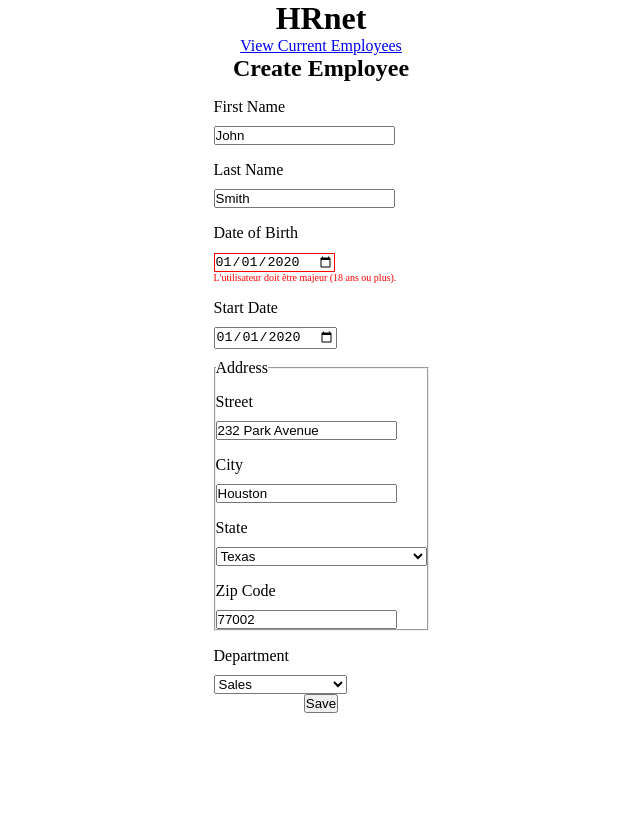
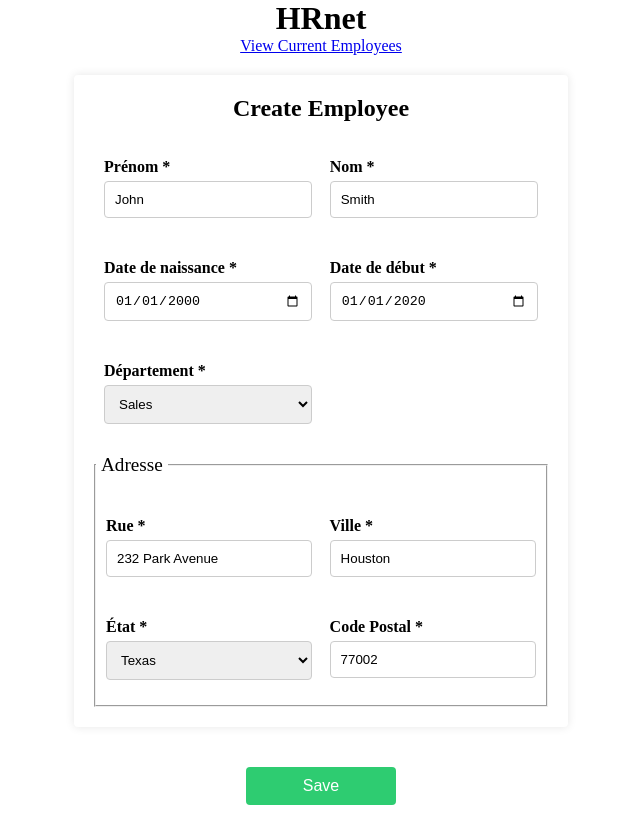
Before and after one commit to EricBouillaut-Dev/OC_Projet14, a React (Create React App) app in the folder Front/: page / in a window 1280 px wide. Shown: the whole page, without its empty margins (319-959 px from the left). Built offline with nearby package versions, Linux system fonts and the light colour scheme.

Commit message:
habillage css

```diff
--- a/Front/src/components/EmployeeForm.js
+++ b/Front/src/components/EmployeeForm.js
@@ -3,8 +3,12 @@ import states from "../datas/states";
 
 function EmployeeForm({ employee, ErrorFields, handleChange }) {
   return (
+    <div className="employee-form-container">
+      <h2>Create Employee</h2>
       <form id="create-employee">
-      <label htmlFor="firstName">First Name</label>
+        <div className="form-row">
+          <div className="form-group">
+            <label htmlFor="firstName">Prénom *</label>
             <input
               type="text"
               id="firstName"
@@ -17,8 +21,9 @@ function EmployeeForm({ employee, ErrorFields, handleChange }) {
                 Le prénom doit contenir au moins 2 caractères.
               </div>
             )}
-
-      <label htmlFor="lastName">Last Name</label>
+          </div>
+          <div className="form-group">
+            <label htmlFor="lastName">Nom *</label>
             <input
               type="text"
               id="lastName"
@@ -31,8 +36,11 @@ function EmployeeForm({ employee, ErrorFields, handleChange }) {
                 Le nom doit contenir au moins 2 caractères.
               </div>
             )}
-
-      <label htmlFor="dateOfBirth">Date of Birth</label>
+          </div>
+        </div>
+        <div className="form-row">
+          <div className="form-group">
+            <label htmlFor="dateOfBirth">Date de naissance *</label>
             <input
               type="date"
               id="dateOfBirth"
@@ -47,8 +55,9 @@ function EmployeeForm({ employee, ErrorFields, handleChange }) {
                   : "Veuillez sélectionner une date de naissance."}
               </div>
             )}
-
-      <label htmlFor="startDate">Start Date</label>
+          </div>
+          <div className="form-group">
+            <label htmlFor="startDate">Date de début *</label>
             <input
               type="date"
               id="startDate"
@@ -61,11 +70,30 @@ function EmployeeForm({ employee, ErrorFields, handleChange }) {
                 Veuillez sélectionner une date de début.
               </div>
             )}
-
+          </div>
+        </div>
+        <div className="form-row">
+          <div className="form-group">
+            <label htmlFor="department">Département *</label>
+            <select
+              id="department"
+              value={employee.department}
+              onChange={handleChange}
+            >
+              <option value="">Sélectionnez</option>
+              <option value="Sales">Sales</option>
+              <option value="Marketing">Marketing</option>
+              <option value="Engineering">Engineering</option>
+              <option value="Human Resources">Human Resources</option>
+              <option value="Legal">Legal</option>
+            </select>
+          </div>
+        </div>
         <fieldset className="address">
-        <legend>Address</legend>
-
-        <label htmlFor="street">Street</label>
+          <legend>Adresse</legend>
+          <div className="form-row">
+            <div className="form-group">
+              <label htmlFor="street">Rue *</label>
               <input
                 type="text"
                 id="street"
@@ -78,8 +106,9 @@ function EmployeeForm({ employee, ErrorFields, handleChange }) {
                   L'adresse doit contenir au moins 2 caractères.
                 </div>
               )}
-
-        <label htmlFor="city">City</label>
+            </div>
+            <div className="form-group">
+              <label htmlFor="city">Ville *</label>
               <input
                 type="text"
                 id="city"
@@ -92,17 +121,22 @@ function EmployeeForm({ employee, ErrorFields, handleChange }) {
                   La ville doit contenir au moins 2 caractères.
                 </div>
               )}
-
-        <label htmlFor="state">State</label>
+            </div>
+          </div>
+          <div className="form-row">
+            <div className="form-group">
+              <label htmlFor="state">État *</label>
               <select id="state" value={employee.state} onChange={handleChange}>
+                <option value="">Sélectionnez</option>
                 {states.map((state) => (
                   <option key={state.abbreviation} value={state.abbreviation}>
                     {state.name}
                   </option>
                 ))}
               </select>
-
-        <label htmlFor="zipCode">Zip Code</label>
+            </div>
+            <div className="form-group">
+              <label htmlFor="zipCode">Code Postal *</label>
               <input
                 type="number"
                 id="zipCode"
@@ -115,21 +149,11 @@ function EmployeeForm({ employee, ErrorFields, handleChange }) {
                   Le code postal doit contenir au moins 2 chiffres.
                 </div>
               )}
+            </div>
+          </div>
         </fieldset>
-
-      <label htmlFor="department">Department</label>
-      <select
-        id="department"
-        value={employee.department}
-        onChange={handleChange}
-      >
-        <option value="Sales">Sales</option>
-        <option value="Marketing">Marketing</option>
-        <option value="Engineering">Engineering</option>
-        <option value="Human Resources">Human Resources</option>
-        <option value="Legal">Legal</option>
-      </select>
       </form>
+    </div>
   );
 }
 
--- a/Front/src/css/app.css
+++ b/Front/src/css/app.css
@@ -1,3 +1,4 @@
 @import './home.css';
+@import './employee-form.css';
 @import './employee-list.css';
 @import './modal.css';
--- /dev/null
+++ b/Front/src/css/employee-form.css
@@ -0,0 +1,90 @@
+.employee-form-container {
+    max-width: 800px;
+    margin: 20px auto;
+    padding: 20px;
+    background-color: #fff;
+    border-radius: 4px;
+    box-shadow: 0 0 10px rgba(0,0,0,0.1);
+  }
+
+  .employee-form-container h2 {
+    text-align: center;
+    margin-bottom: 20px;
+  }
+
+  .form-row {
+    display: flex;
+    flex-wrap: wrap;
+    justify-content: space-between;
+    margin: 0 10px;
+  }
+
+  .form-group {
+    display: flex;
+    flex-direction: column;
+    width: 100%;
+    /* margin-bottom: 10px; */
+  }
+
+
+
+  .form-group label {
+    margin-bottom: 5px;
+    font-weight: bold;
+  }
+
+  .form-group input[type="text"],
+  .form-group input[type="date"],
+  .form-group input[type="number"],
+  .form-group select {
+    padding: 10px;
+    border: 1px solid #ccc;
+    border-radius: 4px;
+    margin-bottom: 5px;
+  }
+
+  .form-group input.error-field,
+  .form-group select.error-field {
+    border-color: #e74c3c;
+  }
+
+  .error-message {
+    color: #e74c3c;
+    margin-bottom: 10px;
+  }
+
+  .address legend {
+    padding: 5px;
+    font-size: 1.2em;
+    margin-bottom: 10px;
+  }
+
+  .send-button {
+    display: block;
+    width: 150px;
+    padding: 10px;
+    background-color: #2ecc71;
+    color: white;
+    border: none;
+    border-radius: 4px;
+    font-size: 1em;
+    cursor: pointer;
+    margin-bottom: 10px;
+  }
+
+  .send-button:hover {
+    background-color: #27ae60;
+  }
+
+  @media (min-width: 768px) { /* Media query pour les écrans plus larges */
+    .form-group {
+      width: 48%; /* Les champs prennent 48% de la largeur sur les grands écrans */
+      margin-bottom: 10px;
+    }
+    .form-row{
+        margin: 10px;
+    }
+    .send-button {
+        margin-top: 20px;
+    }
+  }
--- a/Front/src/css/employee-list.css
+++ b/Front/src/css/employee-list.css
@@ -1,4 +1,4 @@
-.employee-list-container, .employee-table-container {
+.employee-list-container, .item-table-container {
     width: 100%;
     max-width: 1200px; /* ou toute autre largeur maximale appropriée */
     margin: auto;
@@ -6,14 +6,14 @@
     box-sizing: border-box;
   }
 
-.employee-table-container {
+.item-table-container {
     overflow-x: auto; /* Permettre le défilement horizontal seulement pour le tableau */
     box-shadow: 0px 0px 10px rgba(0,0,0,0.1); /* Ombre pour le tableau */
     max-width: 100%; /* Assurez-vous que le conteneur ne dépasse pas la largeur de la page */
     margin: auto; /* Centrer le conteneur dans la page */
   }
 
-  .employee-table {
+  .item-table {
     width: 100%; /* Assurez-vous que le tableau prenne la largeur complète de son conteneur */
     max-width: none; /* Supprimer toute largeur maximale qui pourrait être appliquée */
     border-collapse: collapse; /* Éliminer l'espacement entre les cellules */
@@ -21,7 +21,7 @@
   }
 
   /* Styles pour les entêtes de tableau et les cellules */
-  .employee-table th, .employee-table td {
+  .item-table th, .item-table td {
     padding: 8px;
     text-align: left;
     border-bottom: 1px solid #ddd;
@@ -29,17 +29,17 @@
   }
 
   /* Styles spécifiques pour les en-têtes de tableau cliquables pour le tri */
-  .employee-table th {
+  .item-table th {
     cursor: pointer; /* Ajout du curseur en forme de main pour indiquer la possibilité de tri */
   }
 
   /* Styles pour les rangées zébrées du tableau */
-  .employee-table tbody tr:nth-child(odd) {
+  .item-table tbody tr:nth-child(odd) {
     background-color: #e6e6e6;
   }
 
   /* Styles pour la rangée d'en-tête du tableau */
-  .employee-table thead tr {
+  .item-table thead tr {
     background-color: #fff;
   }
 
--- a/Front/src/pages/Home.js
+++ b/Front/src/pages/Home.js
@@ -12,7 +12,7 @@ function Home({ useBackend }) {
   const [employee, setEmployee] = useState({
     firstName: "John",
     lastName: "Smith",
-    dateOfBirth: "2020-01-01",
+    dateOfBirth: "2000-01-01",
     startDate: "2020-01-01",
     department: "Sales",
     street: "232 Park Avenue",
@@ -127,7 +127,6 @@ function Home({ useBackend }) {
       </div>
       <div className="container">
         <Link to="/employee-list">View Current Employees</Link>
-        <h2>Create Employee</h2>
         <EmployeeForm
           employee={employee}
           ErrorFields={ErrorFields}
@@ -135,7 +134,11 @@ function Home({ useBackend }) {
             setEmployee({ ...employee, [e.target.id]: e.target.value })
           }
         />
-        <button type="button" onClick={handleSaveEmployee}>
+        <button
+          className="send-button"
+          type="button"
+          onClick={handleSaveEmployee}
+        >
           Save
         </button>
       </div>
```
Also changed, not shown: Front/src/components/plugin/DataTablePlugin.js, Front/src/css/home.css (line endings or trailing spaces). Lines whose indentation alone changed are shown as unchanged.
